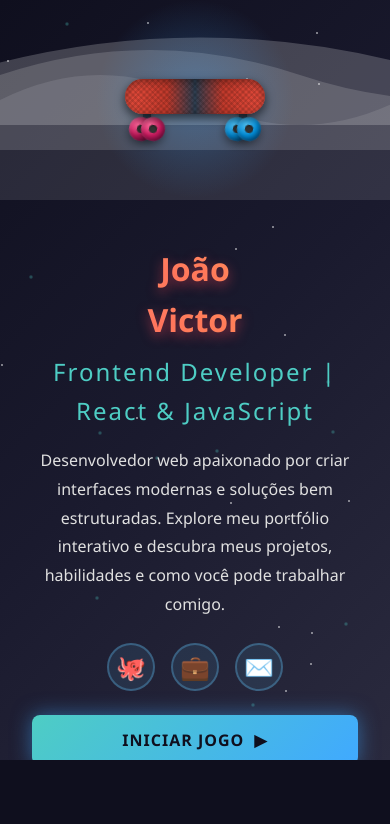
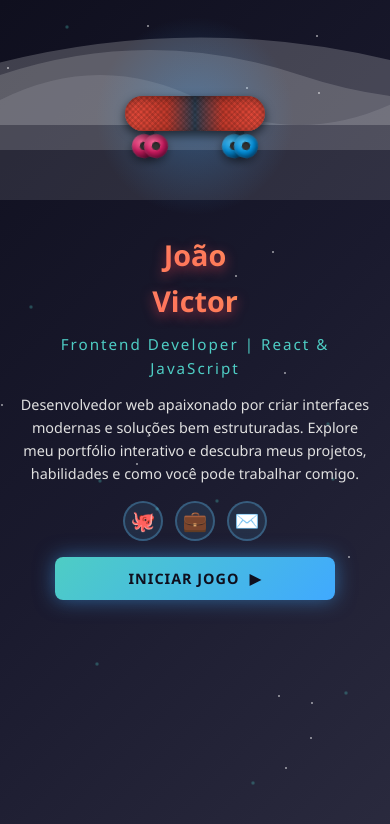
Before and after one commit to JoaoVictorMatos/Portifolio_Game, a React (Vite) app: page / in a window 390 px wide. Shown: the top 824 px of the page. Built offline with nearby package versions, Linux system fonts and the light colour scheme.

Commit message:
Finalizado?

```diff
--- a/src/components/LandingPage/LandingPage.module.css
+++ b/src/components/LandingPage/LandingPage.module.css
@@ -342,7 +342,7 @@
 }
 
 .subtitle {
-  font-size: 1.5rem;
+  font-size: clamp(1rem, 3vw, 1.5rem);
   color: var(--color-cyan);
   margin-bottom: 1rem;
   font-weight: 500;
@@ -389,6 +389,7 @@
 .startButton {
   display: inline-flex;
   align-items: center;
+  justify-content: center;
   gap: 10px;
   padding: 14px 32px;
   font-size: 1rem;
@@ -400,6 +401,7 @@
     var(--color-cyan) 0%,
     var(--color-blue) 100%
   );
+  border: none;
   border-radius: 8px;
   box-shadow: var(--shadow-glow);
   transition: all var(--transition-normal);
@@ -407,18 +409,7 @@
   position: relative;
   overflow: hidden;
   margin-bottom: 1rem;
-}
-
-.startButton::before {
-  content: "";
-  position: absolute;
-  top: 0;
-  left: -100%;
-  width: 100%;
-  height: 100%;
-  background: rgba(255, 255, 255, 0.2);
-  transition: left var(--transition-normal);
-  z-index: -1;
+  z-index: 2;
 }
 
 .startButton:hover {
@@ -429,20 +420,20 @@
   letter-spacing: 2px;
 }
 
-.startButton:hover::before {
-  left: 100%;
-}
-
 .startButton:active {
   transform: translateY(-1px);
 }
 
 .buttonText {
   display: inline-block;
+  position: relative;
+  z-index: 1;
 }
 
 .buttonIcon {
   display: inline-block;
+  position: relative;
+  z-index: 1;
   animation: float 1s ease-in-out infinite;
 }
 
@@ -517,16 +508,22 @@
 /* Media Queries */
 @media (max-width: 768px) {
   .landingContainer {
-    max-height: 90dvh;
+    height: 100dvh;
+    max-height: 100dvh;
+    overflow-y: auto;
   }
+
   .content {
     flex-direction: column;
-    gap: 1.5rem;
+    gap: 1rem;
+    padding: 1rem;
+    max-width: 100%;
+    min-height: 100%;
   }
 
   .characterContainer {
-    width: 180px;
-    height: 240px;
+    width: 150px;
+    height: 200px;
   }
 
   .character {
@@ -534,25 +531,48 @@
     height: 105px;
   }
 
+  .textContent {
+    text-align: center;
+    width: 100%;
+  }
+
   .title {
     text-align: center;
+    font-size: 1.8rem;
+  }
+
+  .subtitle {
+    font-size: 0.95rem;
+    margin-bottom: 0.75rem;
   }
 
   .description {
     text-align: center;
     max-width: 100%;
+    font-size: 0.9rem;
+    margin-bottom: 1rem;
+    line-height: 1.6;
+  }
+
+  .quickLinks {
+    gap: 0.75rem;
+    margin-bottom: 1rem;
+  }
+
+  .quickLink {
+    width: 40px;
+    height: 40px;
+    font-size: 1.25rem;
   }
 
   .startButton {
     width: 100%;
-    justify-content: center;
+    max-width: 280px;
+    padding: 12px 20px;
+    font-size: 0.9rem;
   }
 
   .hint {
     display: none;
   }
-
-  .textContent {
-    text-align: center;
-  }
 }
```
Also changed, not shown: src/components/Sections/ProjectsSection.module.css (line endings or trailing spaces).
